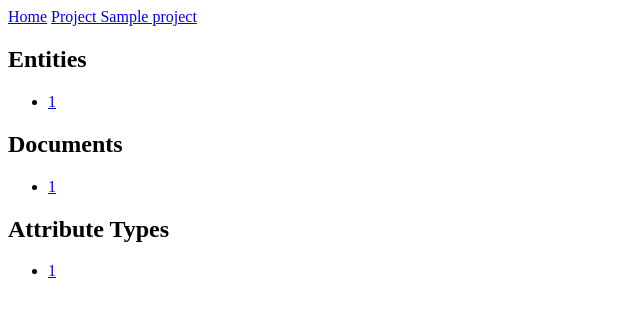
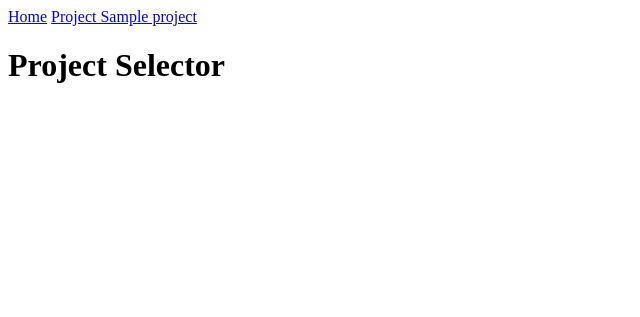
Before and after one commit to jleskey/protowb, a Django app: template client/templates/client/index.html in a window 1280 px wide. Shown: the top 317 px of the page, without its empty margins (0-640 px from the left). Run offline with Django 5.2, Linux system fonts and the light colour scheme; the template is opened without the code that fills it: values that come from a table or form of the project are taken from there, others are empty; tables that the repository leaves empty hold one stand-in row (values such as "Sample post").

Commit message:
Finalize preparation for content

```diff
--- a/client/templates/client/index.html
+++ b/client/templates/client/index.html
@@ -2,28 +2,5 @@
 
 {% block title %}Index{% endblock %}
 {% block content %}
-    <h2>Entities</h2>
-    <ul>
-        {% for entity in entity_list %}
-        <li>
-            <a href="{% url 'show_entity' entity.id %}">{{ entity.id }}</a>
-        </li>
-        {% endfor %}
-    </ul>
-    <h2>Documents</h2>
-    <ul>
-        {% for document in document_list %}
-        <li>
-            <a href="{% url 'show_document' document.id %}">{{ document.id }}</a>
-        </li>
-        {% endfor %}
-    </ul>
-    <h2>Attribute Types</h2>
-    <ul>
-        {% for attribute_type in attribute_type_list %}
-        <li>
-            <a href="{% url 'show_attribute_type' attribute_type.id %}">{{ attribute_type.id }}</a>
-        </li>
-        {% endfor %}
-    </ul>
+<h1>Project Selector</h1>
 {% endblock %}
--- a/client/views.py
+++ b/client/views.py
@@ -1,6 +1,6 @@
 from django.shortcuts import render
 
-from .models import AttributeRevision, DocumentRevision, Entity, Document, AttributeType, Project
+from .models import AttributeRevision, DocumentRevision, Entity, AttributeType, Project
 
 def renderDefault(request, path, method='view', options={}):
     option_throughput = {
```
